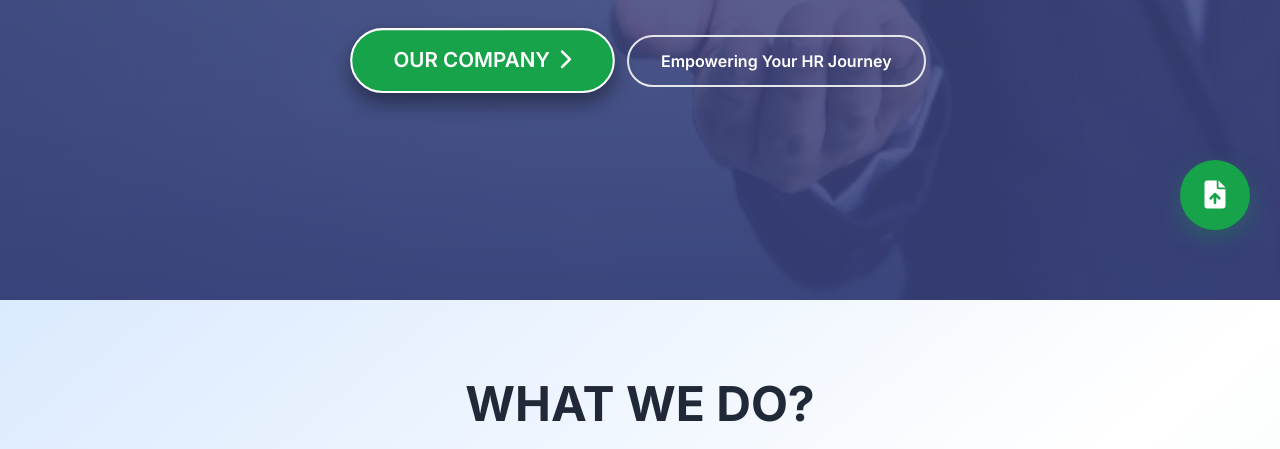
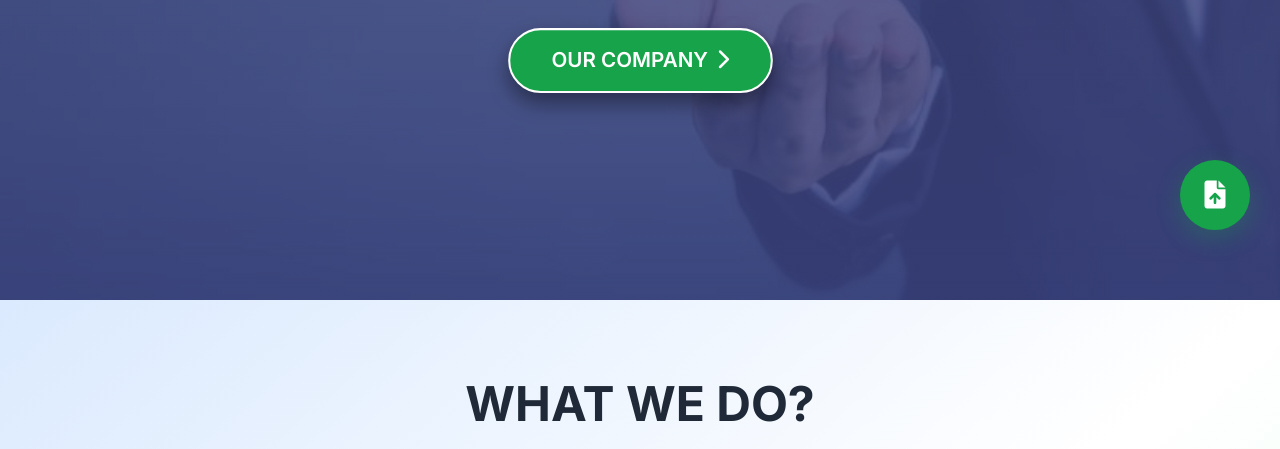
Before and after one commit to Manvendra58/muster_website, a website: page index.html in a window 1280 px wide. Shown: the part 537-986 px from the top of the page. Drawn offline with nearby package versions, Linux system fonts and the light colour scheme.

Commit message:
index.html

```diff
--- a/index.html
+++ b/index.html
@@ -431,10 +431,6 @@ mobileAboutUsToggle.addEventListener('click', function() {
                 <div class="flex flex-col sm:flex-row gap-4 justify-center items-center">
                     <a href="about.html" class="text-white font-semibold py-3 px-6 sm:px-8 rounded-full shadow-lg cta-button w-full sm:w-auto">
                         OUR COMPANY <i class="fas fa-chevron-right ml-2"></i>
-                    </a>
-                    <a href="training_development.html" class="text-white font-semibold py-3 px-6 sm:px-8 rounded-full border-2 border-white\
-                     hover:text-primary-color transition-all duration-300 w-full sm:w-auto">
-                        Empowering Your HR Journey
                     </a>
                 </div>
             </div>
```
